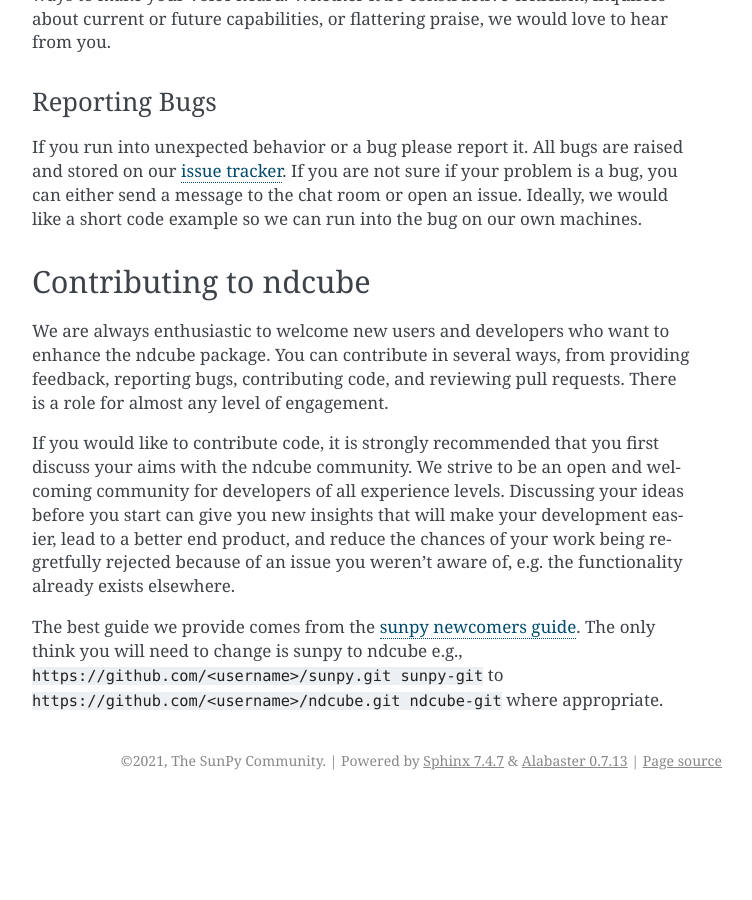
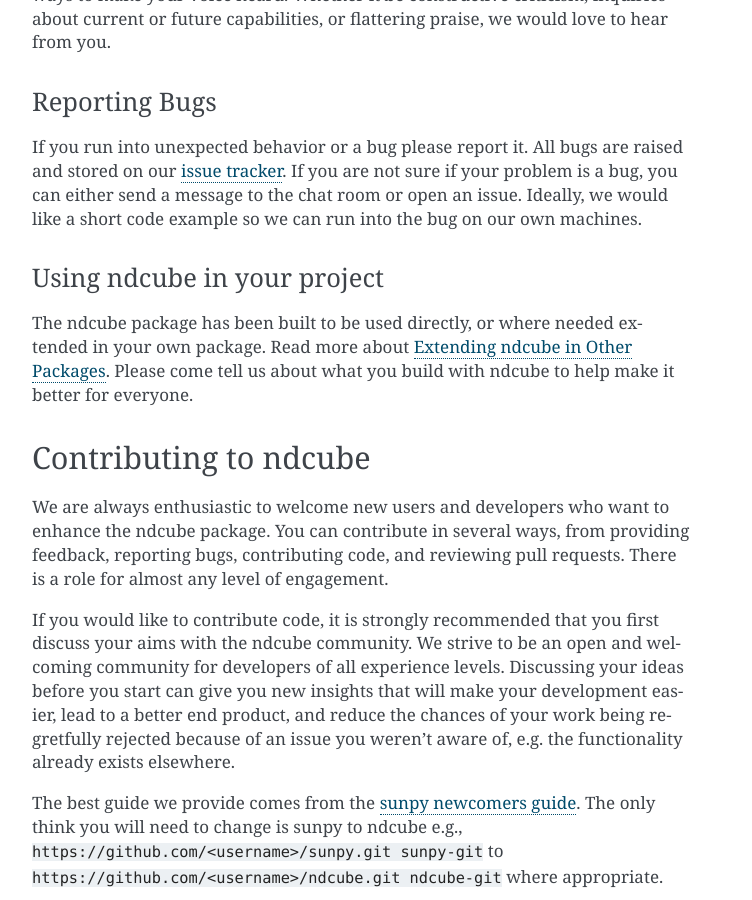
Before and after one commit to sunpy/ndcube, a Sphinx documentation site: the page built from docs/index.rst, in a window 1280 px wide and 900 px high, scrolled down 960 px. Shown: the whole window, without its empty margins (388-1140 px from the left). Built offline with Sphinx 7.4.7, drawn with Linux system fonts in a browser that asks for light colours; the version number could not be read and is left out; before the commit the page ends 1760 px from its top, so only the background shows below that; some of the changed text lies outside the part shown.

Commit message:
Add some words about extending on the index page

```diff
--- a/docs/extending_ndcube.rst
+++ b/docs/extending_ndcube.rst
@@ -1,3 +1,5 @@
+.. _extending_ndcube:
+
 Extending ndcube in Other Packages
 ==================================
 
--- a/docs/index.rst
+++ b/docs/index.rst
@@ -54,6 +54,14 @@
 
 .. _issue tracker: https://github.com/sunpy/ndcube/issues
 
+
+Using ndcube in your project
+----------------------------
+
+The ndcube package has been built to be used directly, or where needed extended in your own package.
+Read more about :ref:`extending_ndcube`.
+Please come tell us about what you build with ndcube to help make it better for everyone.
+
 .. _contributing:
 
 Contributing to ndcube
```
